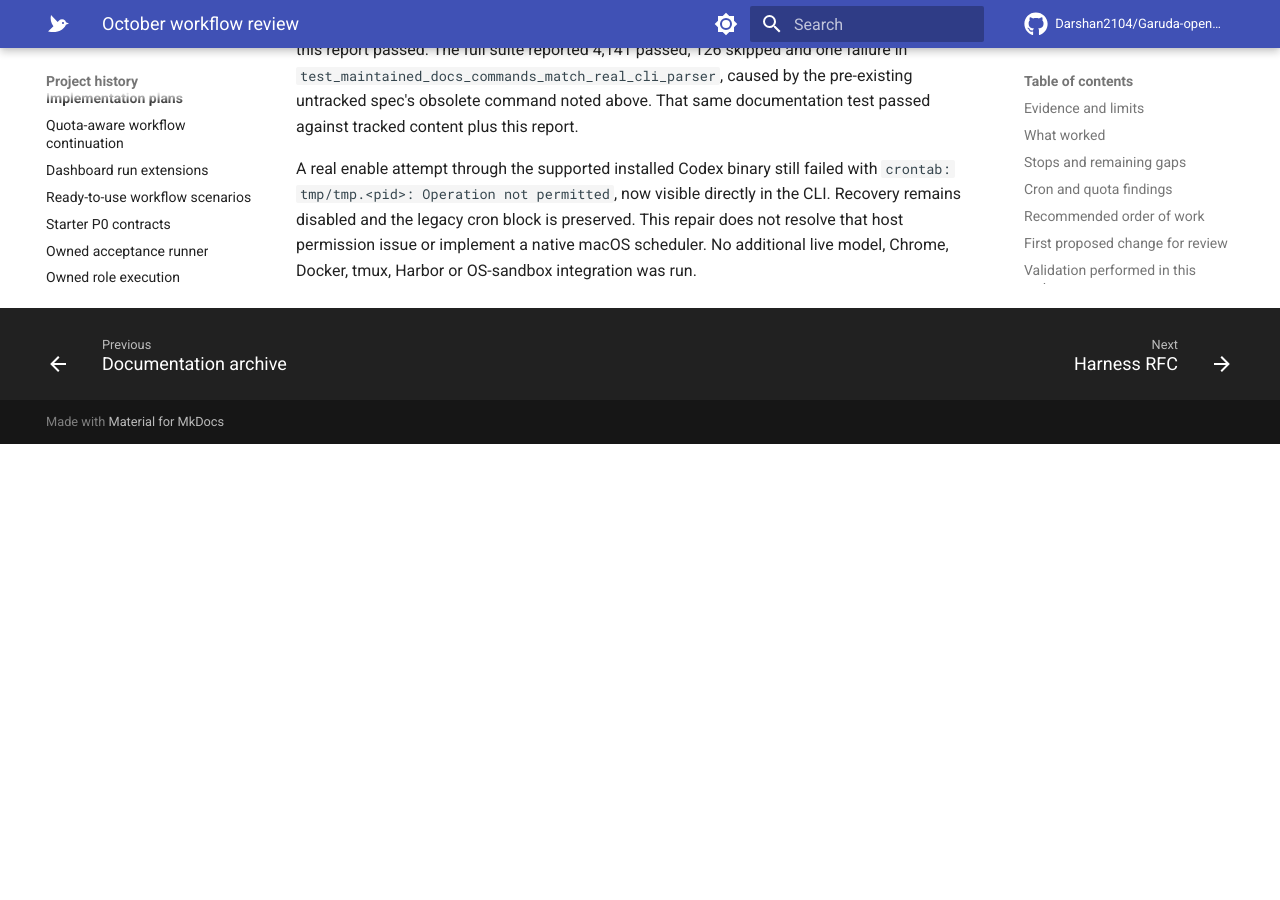
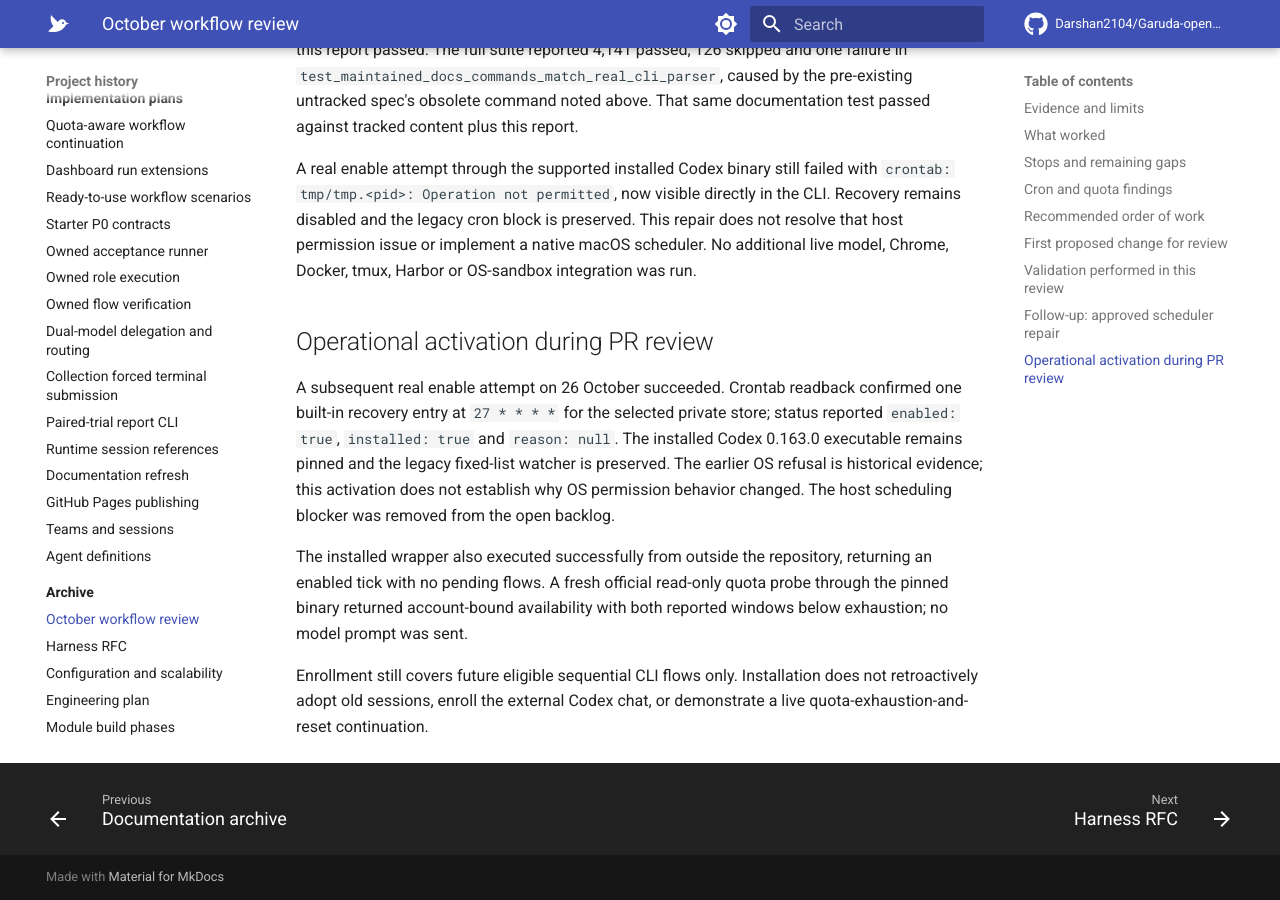
Before and after one commit to Darshan2104/Garuda-openagent, an MkDocs documentation site: the page built from docs/archive/2026-10-26-workflow-review.md, in a window 1280 px wide and 900 px high, scrolled down 6202 px. Built offline with MkDocs 1.6.1 and Material for MkDocs 9.7.7, drawn with Linux system fonts in a browser that asks for light colours; comment, search, counter and statistics services are not loaded; before the commit the page ends 6646 px from its top, so only the background shows below that.

Commit message:
Record verified quota recovery activation

```diff
--- a/docs/archive/2026-10-26-workflow-review.md
+++ b/docs/archive/2026-10-26-workflow-review.md
@@ -247,3 +247,22 @@ the CLI. Recovery remains disabled and the legacy cron block is preserved.
 This repair does not resolve that host permission issue or implement a native
 macOS scheduler. No additional live model, Chrome, Docker, tmux, Harbor or
 OS-sandbox integration was run.
+
+## Operational activation during PR review
+
+A subsequent real enable attempt on 26 October succeeded. Crontab readback
+confirmed one built-in recovery entry at `27 * * * *` for the selected private
+store; status reported `enabled: true`, `installed: true` and `reason: null`.
+The installed Codex 0.163.0 executable remains pinned and the legacy fixed-list
+watcher is preserved. The earlier OS refusal is historical evidence; this
+activation does not establish why OS permission behavior changed. The host
+scheduling blocker was removed from the open backlog.
+
+The installed wrapper also executed successfully from outside the repository,
+returning an enabled tick with no pending flows. A fresh official read-only quota
+probe through the pinned binary returned account-bound availability with both
+reported windows below exhaustion; no model prompt was sent.
+
+Enrollment still covers future eligible sequential CLI flows only. Installation
+does not retroactively adopt old sessions, enroll the external Codex chat, or
+demonstrate a live quota-exhaustion-and-reset continuation.
```
Also changed, not shown: docs/BACKLOG.md (+0 -11 lines).
